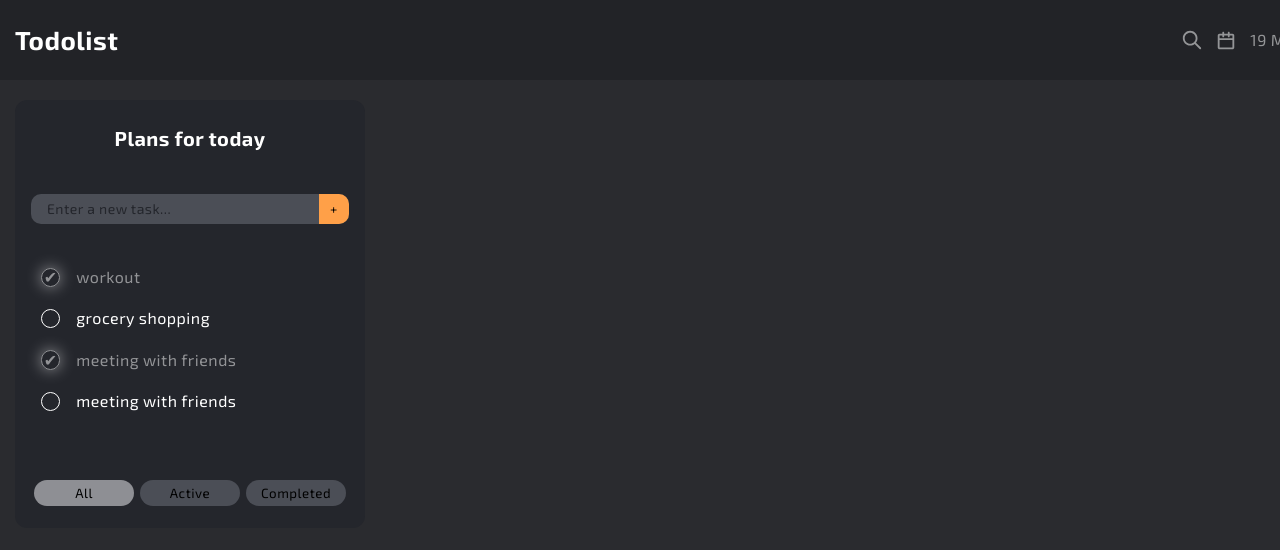
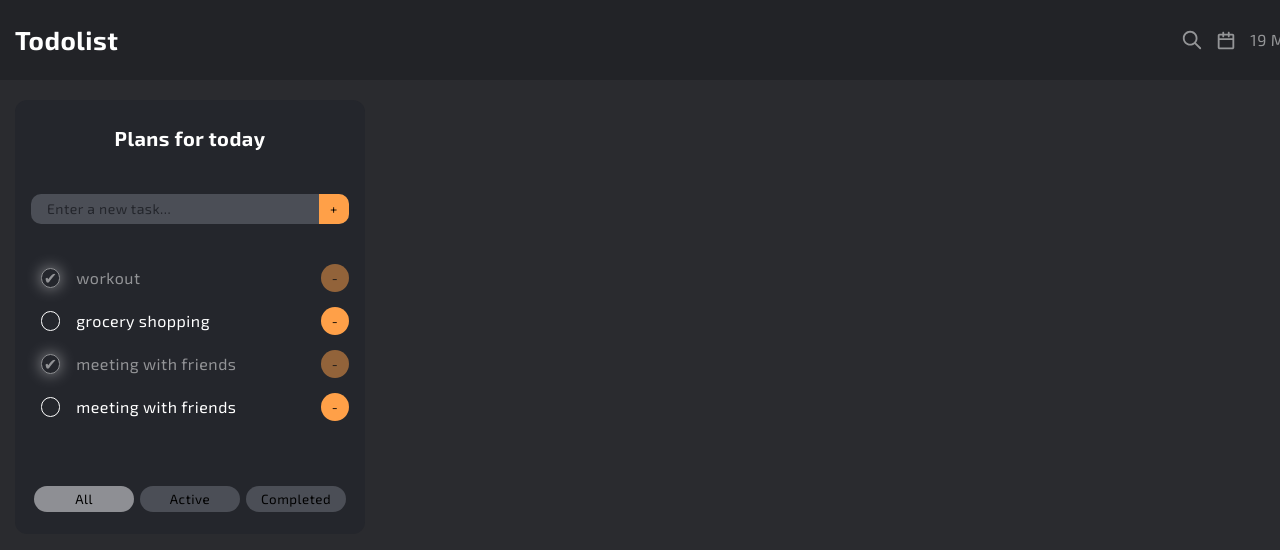
Before and after one commit to Andreeevna/Todo, a React (Create React App) app: page / in a window 1280 px wide. Shown: the top 550 px of the page. Built offline with nearby package versions, Linux system fonts and the light colour scheme.

Commit message:
feat: implemented task removal via redux

```diff
--- a/src/components/screens/todo/Todo.tsx
+++ b/src/components/screens/todo/Todo.tsx
@@ -16,7 +16,7 @@ type PropsType = {
 	title: string
 	// tasks: Array<TasksType>
 	addTask: (newTitle: string) => void
-	// removeTask: (id: string) => void
+	removeTask: (id: string) => void
 	changeFilter: (value: FilterValuesType) => void
 	// changeStatus: (id: string, isDone: boolean) => void
 	filter: FilterValuesType
@@ -96,7 +96,7 @@ const Todo: React.FC<PropsType> = props => {
 									// onChange={onChangeHandler}
 								/>
 								<label htmlFor={task.id}>{task.title}</label>
-								{/* <button onClick={() => props.removeTask(task.id)}>-</button> */}
+								<button onClick={() => props.removeTask(task.id)}>-</button>
 							</li>
 						)
 					})}
--- a/src/components/screens/todolist/Todolist.tsx
+++ b/src/components/screens/todolist/Todolist.tsx
@@ -2,7 +2,10 @@ import { useState } from 'react'
 import { v1 } from 'uuid'
 
 import { useDispatch, useSelector } from 'react-redux'
-import { addNewTask } from '../../../redux/slices/addTaskSlice'
+import {
+	addNewTask,
+	removeCurrentTask,
+} from '../../../redux/slices/addTaskSlice'
 import Layout from '../../layout/Layout'
 import Todo, { TasksType } from '../todo/Todo'
 import styles from './Todolist.module.css'
@@ -41,21 +44,12 @@ const Todolist = () => {
 	const [filter, setFilter] = useState<FilterValuesType>('all')
 
 	const addTask = (newTitle: string) => {
-		// let newTask = {
-		// 	id: v1(),
-		// 	title: newTitle,
-		// 	isDone: false,
-		// }
-		// let newTasks = [newTask, ...tasks]
-		console.log(newTitle)
 		dispatch(addNewTask(newTitle))
-		// setTasks(newTasks)
 	}
 
-	// const removeTask = (id: string) => {
-	// 	let filtereTasks = tasks.filter(task => task.id !== id)
-	// 	setTasks(filtereTasks)
-	// }
+	const removeTask = (id: string) => {
+		dispatch(removeCurrentTask(id))
+	}
 
 	const changeFilter = (value: FilterValuesType) => {
 		setFilter(value)
@@ -88,7 +82,7 @@ const Todolist = () => {
 					title='Plans for today'
 					// tasks={tasksForToDoList}
 					addTask={addTask}
-					// removeTask={removeTask}
+					removeTask={removeTask}
 					changeFilter={changeFilter}
 					// changeStatus={changeStatus}
 					filter={filter}
--- a/src/redux/slices/addTaskSlice.ts
+++ b/src/redux/slices/addTaskSlice.ts
@@ -48,9 +48,12 @@ export const addTaskSlice = createSlice({
 			}
 			state.tasks1 = [newTask, ...state.tasks1]
 		},
+		removeCurrentTask(state, action: PayloadAction<string>) {
+			state.tasks1 = state.tasks1.filter(task => task.id !== action.payload)
+		},
 	},
 })
 
-export const { addNewTask } = addTaskSlice.actions
+export const { addNewTask, removeCurrentTask } = addTaskSlice.actions
 
 export default addTaskSlice.reducer
```
Also changed, not shown: src/components/screens/todo/dist/Todo.js, src/components/screens/todolist/dist/Todolist.js, src/redux/slices/dist/addTaskSlice.js.
